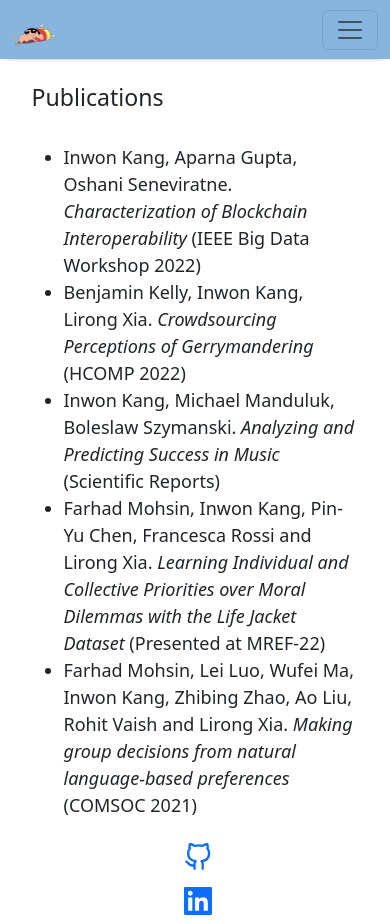
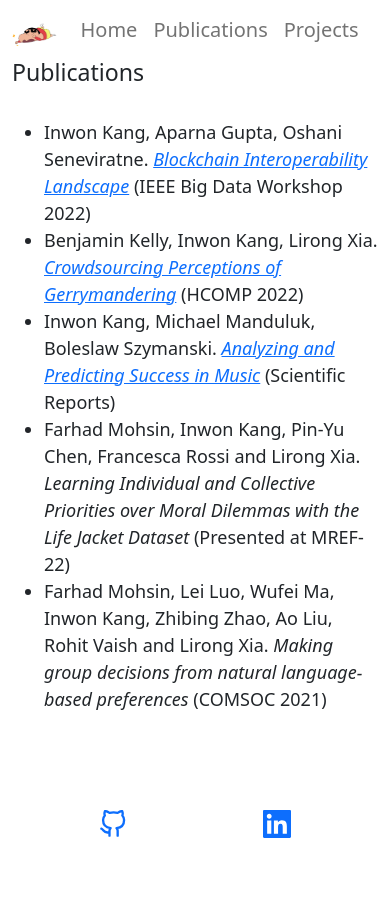
Before and after one commit to inwonakng/inwonakng.github.io, a React (Create React App) app: page /#/publications in a window 390 px wide. After the commit the page ends 846 px from the top, so only its background shows below. Built offline with nearby package versions, Linux system fonts and the light colour scheme.

Commit message:
better scaling

```diff
--- a/src/MainPage.tsx
+++ b/src/MainPage.tsx
@@ -31,6 +31,7 @@ const MainPage = () => {
                     <Redirect from="*" to="home" />
                 </Switch>
                 </div>
+                {/* <hr/> */}
             </Container>
             <Footer/>
         </>
--- a/src/components/MenuBar.tsx
+++ b/src/components/MenuBar.tsx
@@ -27,12 +27,14 @@ const Logo = () => {
 
 const MenuBar = ({routes}:MenuBarProps) => {
     return(
-    <div className='menubar'>
-        <Navbar expand="lg" style={{height:'100%'}}>
+    // <div >
+        <Navbar className='menubar'>
             <Container fluid>
-                <Navbar.Brand href="#/home"><Logo/></Navbar.Brand>
+            <Navbar.Brand><Logo/></Navbar.Brand>
                 <Navbar.Toggle aria-controls="basic-navbar-nav" />
-                <Navbar.Collapse id="basic-navbar-nav">
+                <Navbar.Collapse id="basic-navbar-nav"
+                    style={{right:'none'}}
+                >
                     <Nav className="me-auto">
                     {
                         routes.map((prop,key) =>
@@ -43,7 +45,7 @@ const MenuBar = ({routes}:MenuBarProps) => {
                 </Navbar.Collapse>
             </Container>
         </Navbar>
-    </div>
+    // </div>
     )
 }
 
--- a/src/pages/Home.tsx
+++ b/src/pages/Home.tsx
@@ -3,6 +3,8 @@ import Col from 'react-bootstrap/Col'
 
 import headshot from '../hawaii.jpg'
 import { useState } from 'react'
+
+const mobileWidth = 800
 
 const Home = () => {
 
@@ -12,14 +14,14 @@ const Home = () => {
     <>
         <Row>
         {
-            width < 1000 ? null
+            width < mobileWidth ? null
             :<Col xs={3}>
-                <img src={headshot} style={{width:'100%'}}/>
+                <img className="profile-pic" src={headshot} style={{width:'100%'}}/>
             </Col>
         }
-            <Col xs={width < 1000 ? 12: 9}>
+            <Col xs={width < mobileWidth ? 12: 9}>
             {
-                width < 1000
+                width < mobileWidth
                 ?<Row className='mb-3'>
                     <img src={headshot} style={{width:'100%'}}/>
                 </Row>: null
@@ -32,7 +34,7 @@ const Home = () => {
                 </Row>
                 <Row>
                     <Col>
-                    I am a current PhD student at Rensselaer Polytechnic Institute.
+                    I am a current Ph.D student at Rensselaer Polytechnic Institute.
                     I work mostly with Python for data/analysis oriented projects. I am also familiar with web frameworks in javascript and python for buliding quick web pages.
                     <br/>
                     <br/>
--- a/src/pages/Projects.tsx
+++ b/src/pages/Projects.tsx
@@ -7,7 +7,7 @@ const Projects = () =>
     <ul>
         <li>
         <h5>Clean My Web (WIP)</h5>
-    Class project for AI and Blockchain. Developed a chrome extension that can inserts html into google search results and filters "spam" results.
+    Class project for AI and Blockchain. Developed a chrome extension that can insert html into google search results and filters "spam" results.
     Uses blockchain (currently Goerli testnet) to store user labeled data to update the shared model.
         <br/>
         <a href='https://github.com/AI-and-Blockchain/F22_Web_Spam_Cleanup' target='_blank' rel="noreferrer">
--- a/src/pages/Publications.tsx
+++ b/src/pages/Publications.tsx
@@ -5,27 +5,61 @@ const Publications = () =>
         <ul>
             <li>
                 Inwon Kang, Aparna Gupta, Oshani Seneviratne.
-                <em> Characterization of Blockchain Interoperability </em>
+                {" "}
+                <em>
+                <a
+                    href="https://arxiv.org/abs/2212.09227"
+                    target="_blank"
+                    rel="noreferrer"
+                >
+                Blockchain Interoperability Landscape
+                </a>
+                </em>
+                {" "}
                 (IEEE Big Data Workshop 2022)
             </li>
             <li>
                 Benjamin Kelly, Inwon Kang, Lirong Xia.
-                <em> Crowdsourcing Perceptions of Gerrymandering </em>
+                {" "}
+                <em>
+                <a
+                    href="https://ojs.aaai.org/index.php/HCOMP/article/view/21993"
+                    target="_blank"
+                    rel="noreferrer"
+                >
+                    Crowdsourcing Perceptions of Gerrymandering
+                </a>
+                </em>
+                {" "}
                 (HCOMP 2022)
             </li>
             <li>
                 Inwon Kang, Michael Manduluk, Boleslaw Szymanski.
-                <em> Analyzing and Predicting Success in Music </em>
+                {" "}
+                <em>
+                <a
+                    href="https://www.nature.com/articles/s41598-022-25430-9"
+                    target="_blank"
+                    rel="noreferrer"
+                >
+                    Analyzing and Predicting Success in Music
+                </a>
+                </em>
+                {" "}
                 (Scientific Reports)
             </li>
             <li>
                 Farhad Mohsin, Inwon Kang, Pin-Yu Chen, Francesca Rossi and Lirong Xia.
-                <em> Learning Individual and Collective Priorities over Moral Dilemmas with the Life Jacket Dataset </em>
+                {" "}
+                <em>Learning Individual and Collective Priorities over Moral Dilemmas with the Life Jacket Dataset</em>
+                {" "}
                 (Presented at MREF-22)
             </li>
             <li>
                 Farhad Mohsin, Lei Luo, Wufei Ma, Inwon Kang, Zhibing Zhao, Ao Liu, Rohit Vaish and Lirong Xia.
-                <em> Making group decisions from natural language-based preferences </em>
+                {" "}
+                <em>Making group decisions from natural language-based preferences</em>
+                {" "}
                 (COMSOC 2021)
             </li>
 
--- a/src/style.css
+++ b/src/style.css
@@ -1,24 +1,31 @@
 .menubar{
-    height:6vh;
-    background-color: #88b5de;
-    box-shadow: 0px 3px 6px -6px rgb(41, 40, 73);
+    /* min-height:3vh; */
+    /* height:40px; */
+    /* max-height:4vh; */
+    /* background-color: #88b5de; */
+    /* box-shadow: 0px 3px 6px -6px rgb(41, 40, 73); */
+    height: 5vh;
+    padding: 0 20vw;
+    margin-top: 2vh;
 }
 
-#basic-navbar-nav.show{
+/* #basic-navbar-nav.show{
     background-color: #b1c8dd;
     padding: 1vh 5vw;
     border-radius: 5px;
-}
+} */
 
 .main-body {
-    margin: 3vh 20vw;
-    margin-bottom:0vh;
-    min-height:85vh;
+    /* margin: 3vh 20vw; */
+    /* margin-bottom:0vh; */
+    padding: 3vh 20vw;
+    min-height:88vh;
 }
 
 .footer {
-    padding: 0vh 40vw;
-    height:6vh;
+    /* padding: 0vh 40vw; */
+    margin: 0 40vw;
+    height:5vh;
 }
 
 li{
@@ -30,11 +37,9 @@ li{
 }
 
 /* for generic mobile devices */
-@media (max-width: 1000px){
+@media (max-width: 800px){
     .main-body {
-        margin: 3vh 5vw;
-        margin-bottom:0vh;
-        min-height:83vh;
+        padding: 0;
     }
 
     .logo{
@@ -42,6 +47,12 @@ li{
     }
     .menubar{
         height:7vh;
-        /* background-color: #8abbde; */
+        margin: 0;
+        padding:0;
+    }
+
+    .footer{
+        padding: 0;
+        margin: 0 5vw;
     }
 }
```
